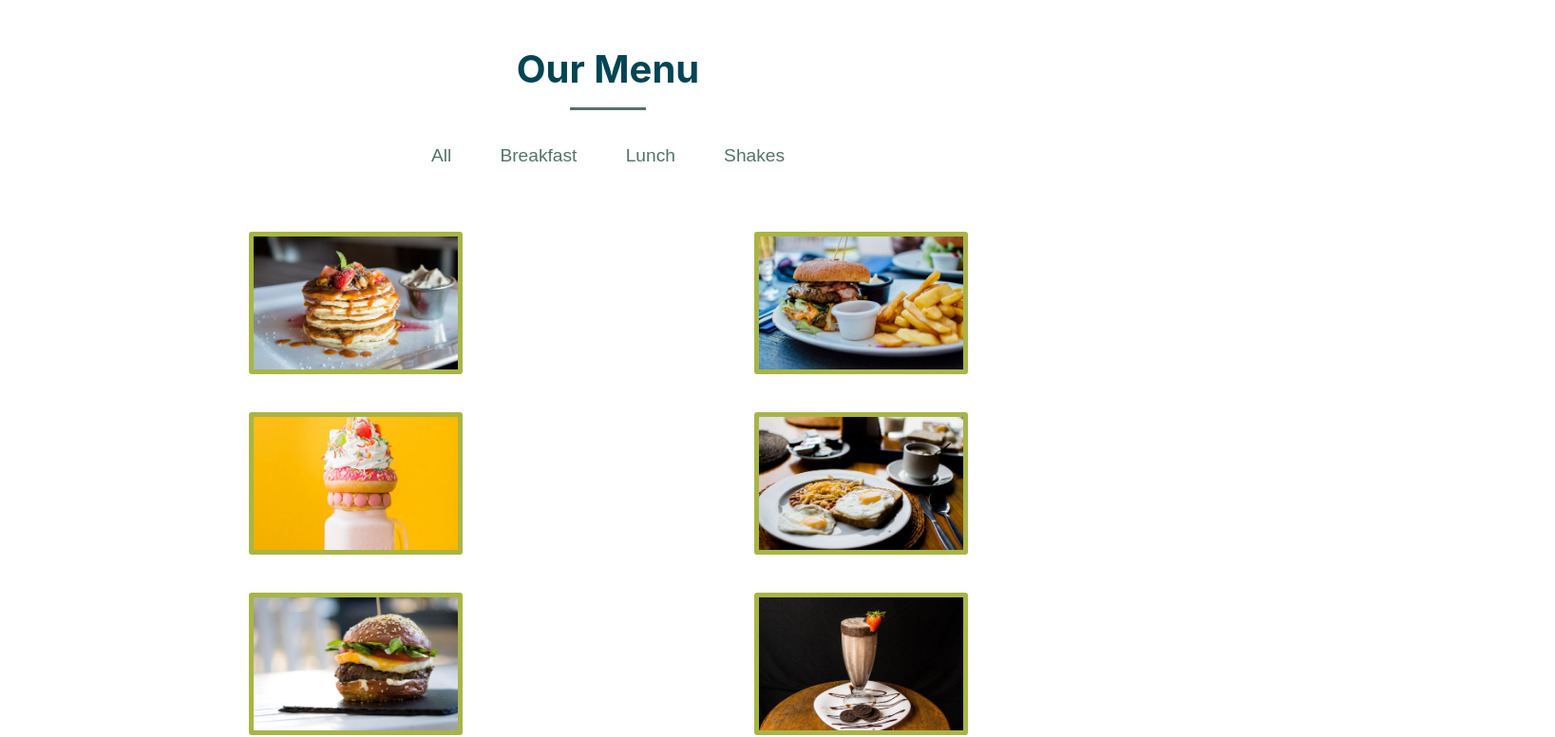
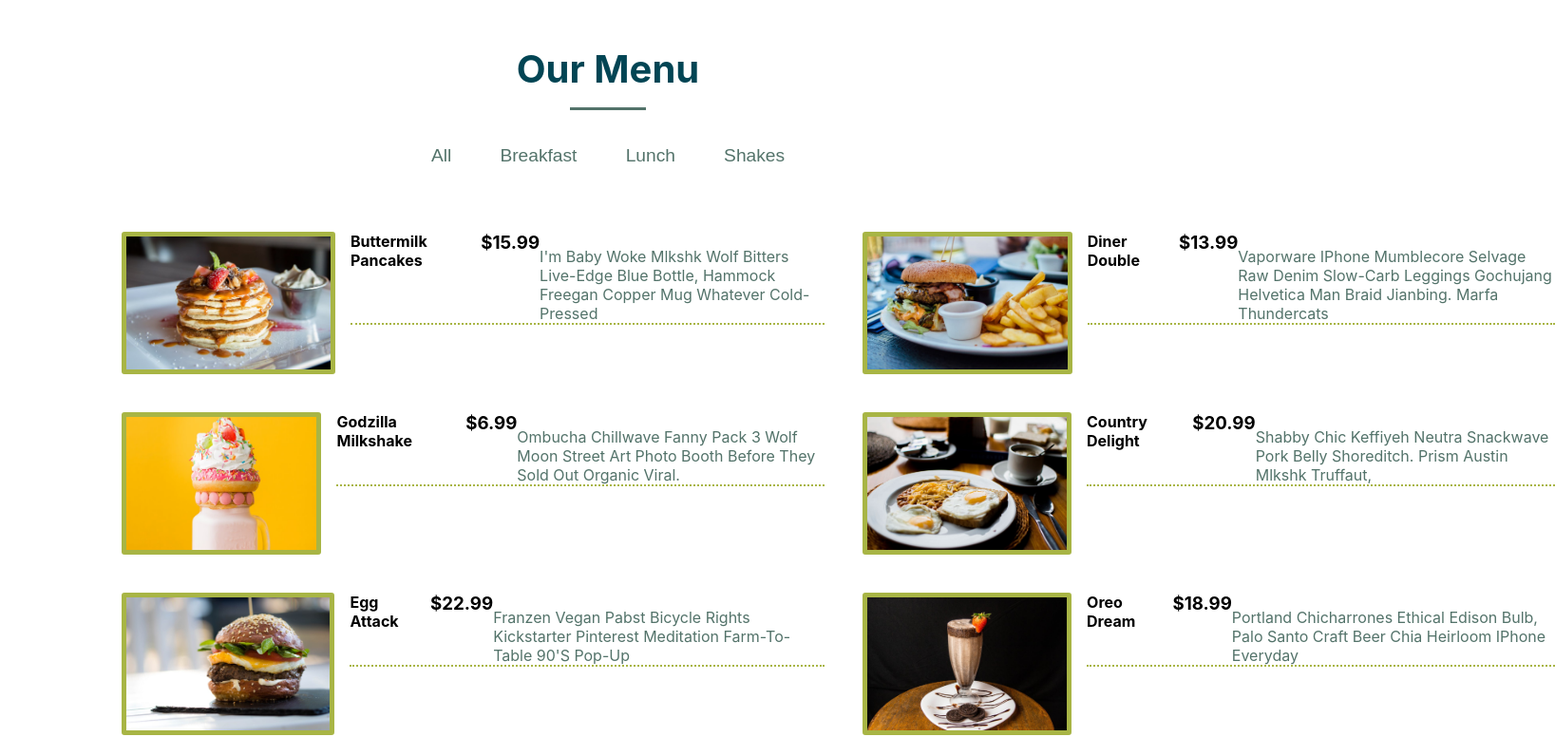
Before and after one commit to yasingultekin/Menu_Project_React, a React (Create React App) app: page / in a window 1280 px wide. Shown: the top 776 px of the page at 95% size, 1637 px wide, since content can reach past the window. Built offline with nearby package versions, Linux system fonts and the light colour scheme.

Commit message:
all menu

```diff
--- a/src/components/menu/Menu.js
+++ b/src/components/menu/Menu.js
@@ -9,6 +9,13 @@ const Menu = ({ menuItems }) => {
         return (
           <div className="menu-container">
             <img src={img} alt="" />
+            <div className="info">
+              <header>
+                <h4>{title}</h4>
+                <h3>${price}</h3>
+                <p>{desc}</p>
+              </header>
+            </div>
           </div>
         );
       })}
```
